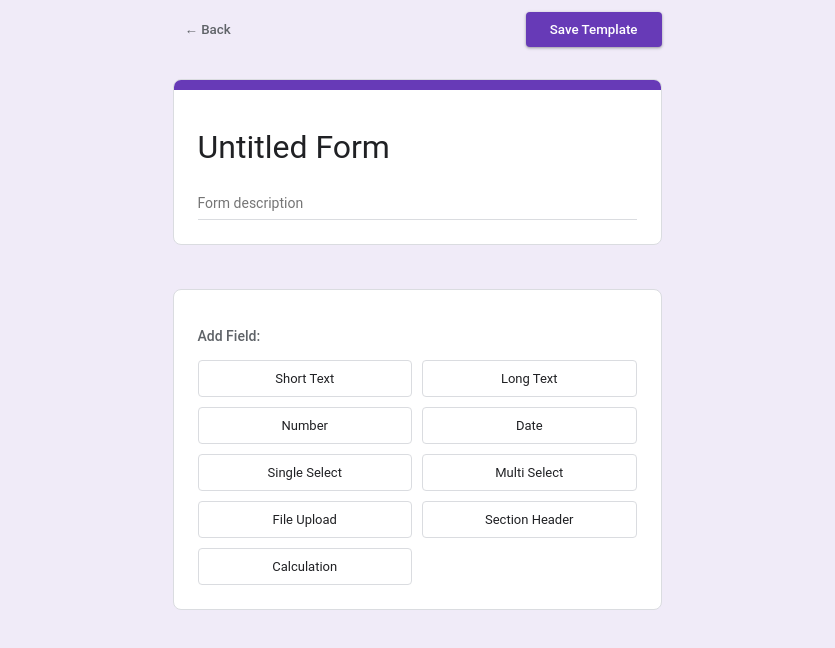
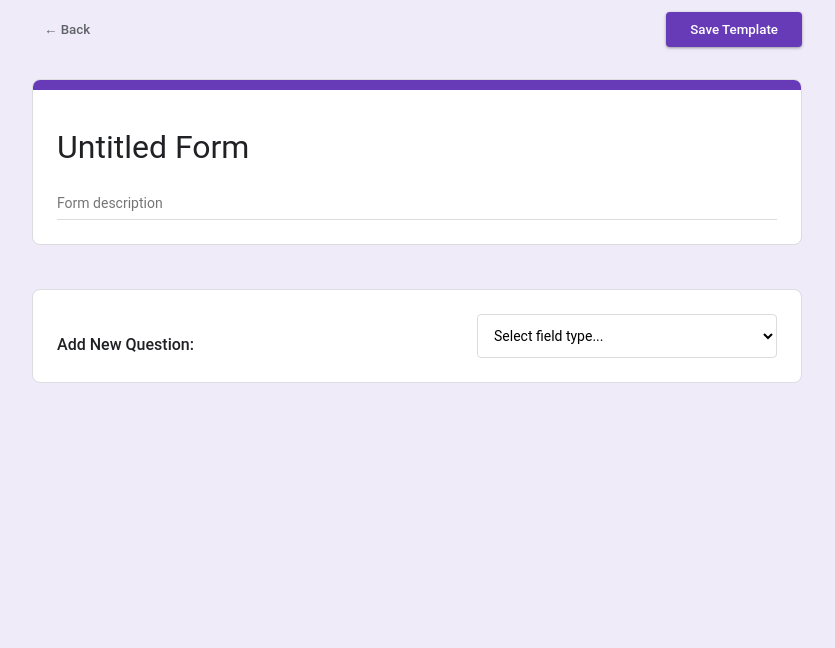
Before and after one commit to dhruvk03/form-builder, a React (Vite) app: page /builder in a window 1280 px wide. Shown: the top 648 px of the page, without its empty margins (223-1058 px from the left). Built offline with nearby package versions, Linux system fonts and the light colour scheme.

Commit message:
feat: align UI with Google Forms aesthetic and implement centered layout

```diff
--- a/src/components/builder/FieldEditorCard.module.css
+++ b/src/components/builder/FieldEditorCard.module.css
@@ -61,6 +61,61 @@
   margin-bottom: 24px;
 }
 
+.optionsSection {
+  display: flex;
+  flex-direction: column;
+  gap: 12px;
+}
+
+.optionRow {
+  display: flex;
+  align-items: center;
+  gap: 12px;
+}
+
+.optionIcon {
+  color: var(--color-text-secondary);
+  font-size: 18px;
+  width: 24px;
+  text-align: center;
+}
+
+.optionInput {
+  flex: 1;
+  border: none;
+  border-bottom: 1px solid transparent;
+  padding: 8px 0;
+  font-size: 14px;
+  transition: border-bottom 0.2s;
+}
+
+.optionInput:focus {
+  outline: none;
+  border-bottom: 1px solid var(--color-border);
+}
+
+.removeOption {
+  color: var(--color-text-secondary);
+  font-size: 20px;
+  padding: 4px 8px;
+}
+
+.removeOption:hover {
+  color: var(--color-error);
+}
+
+.addOptionButton {
+  color: var(--color-text-secondary);
+  font-size: 14px;
+  text-align: left;
+  padding: 8px 0;
+  width: fit-content;
+}
+
+.addOptionButton:hover {
+  color: var(--color-primary);
+}
+
 .configGrid {
   display: grid;
   grid-template-columns: repeat(auto-fill, minmax(200px, 1fr));
@@ -79,6 +134,13 @@
   display: flex;
   flex-direction: column;
   gap: 8px;
+}
+
+.configLabel {
+  font-size: 12px;
+  font-weight: 500;
+  color: var(--color-text-secondary);
+  margin-bottom: 8px;
 }
 
 .inputGroup label, .inputGroupFull label {
--- a/src/components/builder/FieldEditorCard.tsx
+++ b/src/components/builder/FieldEditorCard.tsx
@@ -90,17 +90,46 @@ export const FieldEditorCard: React.FC<FieldEditorCardProps> = ({
       case 'singleSelect':
       case 'multiSelect':
         return (
-          <div className={styles.configGrid}>
-            <div className={styles.inputGroupFull}>
-              <label>Options (one per line)</label>
-              <textarea
-                value={field.options.join('\n')}
-                onChange={(e) => handleChange({ options: e.target.value.split('\n').filter(o => o.trim()) })}
-                rows={4}
-              />
-            </div>
+          <div className={styles.optionsSection}>
+            <label className={styles.configLabel}>Options</label>
+            {field.options.map((option, index) => (
+              <div key={index} className={styles.optionRow}>
+                <span className={styles.optionIcon}>
+                  {field.type === 'singleSelect' ? '○' : '□'}
+                </span>
+                <input
+                  type="text"
+                  className={styles.optionInput}
+                  value={option}
+                  onChange={(e) => {
+                    const newOptions = [...field.options];
+                    newOptions[index] = e.target.value;
+                    handleChange({ options: newOptions });
+                  }}
+                  placeholder={`Option ${index + 1}`}
+                />
+                {field.options.length > 1 && (
+                  <button
+                    className={styles.removeOption}
+                    onClick={() => {
+                      const newOptions = field.options.filter((_, i) => i !== index);
+                      handleChange({ options: newOptions });
+                    }}
+                  >
+                    ×
+                  </button>
+                )}
+              </div>
+            ))}
+            <button
+              className={styles.addOptionButton}
+              onClick={() => handleChange({ options: [...field.options, `Option ${field.options.length + 1}`] })}
+            >
+              + Add option
+            </button>
+
             {field.type === 'singleSelect' && (
-              <div className={styles.inputGroup}>
+              <div className={styles.inputGroup} style={{ marginTop: '16px' }}>
                 <label>Display Type</label>
                 <select
                   value={field.displayType}
--- a/src/index.css
+++ b/src/index.css
@@ -28,10 +28,13 @@ body {
 }
 
 #root {
+  width: 100%;
   min-height: 100vh;
   display: flex;
   flex-direction: column;
   background-color: var(--color-background);
+  max-width: 777px;
+  margin: 0 auto;
 }
 
 h1, h2, h3, h4, h5, h6 {
--- a/src/pages/BuilderPage.module.css
+++ b/src/pages/BuilderPage.module.css
@@ -1,4 +1,5 @@
 .container {
+  width: 100%;
   max-width: 770px;
   margin: 0 auto;
   padding-bottom: 100px;
@@ -104,33 +105,27 @@
   background-color: var(--color-card);
   border: 1px solid var(--color-border);
   border-radius: 8px;
+  display: flex;
+  align-items: center;
+  justify-content: space-between;
+  gap: 20px;
 }
 
 .addFieldLabel {
-  font-size: 14px;
+  font-size: 16px;
   font-weight: 500;
-  color: var(--color-text-secondary);
-  margin-bottom: 16px;
+  color: var(--color-text-primary);
+  margin-bottom: 0;
 }
 
-.buttonGrid {
-  display: grid;
-  grid-template-columns: repeat(auto-fill, minmax(140px, 1fr));
-  gap: 10px;
-}
-
-.buttonGrid button {
-  background-color: white;
+.typeSelectLarge {
+  flex: 1;
+  max-width: 300px;
+  padding: 12px;
   border: 1px solid var(--color-border);
   border-radius: 4px;
-  padding: 10px;
-  font-size: 13px;
-  color: var(--color-text-primary);
-  transition: background-color 0.2s;
-}
-
-.buttonGrid button:hover {
-  background-color: #f8f9fa;
+  font-size: 14px;
+  background-color: white;
 }
 
 .errorBanner {
--- a/src/pages/BuilderPage.tsx
+++ b/src/pages/BuilderPage.tsx
@@ -180,18 +180,28 @@ export const BuilderPage: React.FC = () => {
         {saveError && <div className={styles.errorBanner}>{saveError}</div>}
 
         <div className={styles.addFieldContainer}>
-          <p className={styles.addFieldLabel}>Add Field:</p>
-          <div className={styles.buttonGrid}>
-            <button onClick={() => addField('singleLineText')}>Short Text</button>
-            <button onClick={() => addField('multiLineText')}>Long Text</button>
-            <button onClick={() => addField('number')}>Number</button>
-            <button onClick={() => addField('date')}>Date</button>
-            <button onClick={() => addField('singleSelect')}>Single Select</button>
-            <button onClick={() => addField('multiSelect')}>Multi Select</button>
-            <button onClick={() => addField('fileUpload')}>File Upload</button>
-            <button onClick={() => addField('sectionHeader')}>Section Header</button>
-            <button onClick={() => addField('calculation')}>Calculation</button>
-          </div>
+          <p className={styles.addFieldLabel}>Add New Question:</p>
+          <select
+            className={styles.typeSelectLarge}
+            onChange={(e) => {
+              if (e.target.value) {
+                addField(e.target.value as FieldType);
+                e.target.value = '';
+              }
+            }}
+            defaultValue=""
+          >
+            <option value="" disabled>Select field type...</option>
+            <option value="singleLineText">Short Text</option>
+            <option value="multiLineText">Long Text</option>
+            <option value="number">Number</option>
+            <option value="date">Date</option>
+            <option value="singleSelect">Multiple Choice (Radio)</option>
+            <option value="multiSelect">Checkboxes</option>
+            <option value="fileUpload">File Upload</option>
+            <option value="sectionHeader">Section Header</option>
+            <option value="calculation">Calculation</option>
+          </select>
         </div>
       </main>
     </div>
--- a/src/pages/HomePage.module.css
+++ b/src/pages/HomePage.module.css
@@ -1,4 +1,5 @@
 .container {
+  width: 100%;
   max-width: 770px;
   margin: 0 auto;
   padding: 40px 20px;
```
